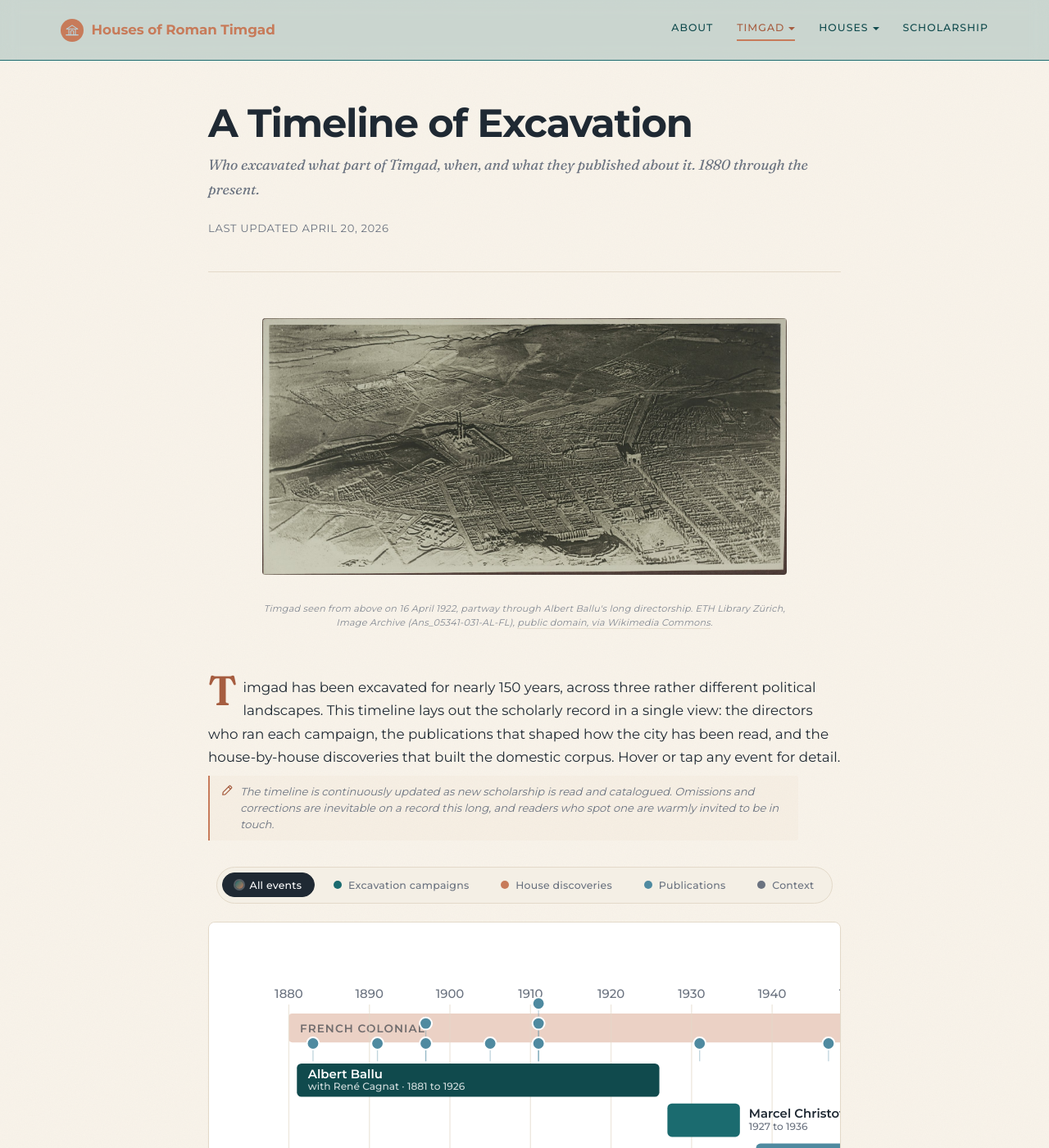
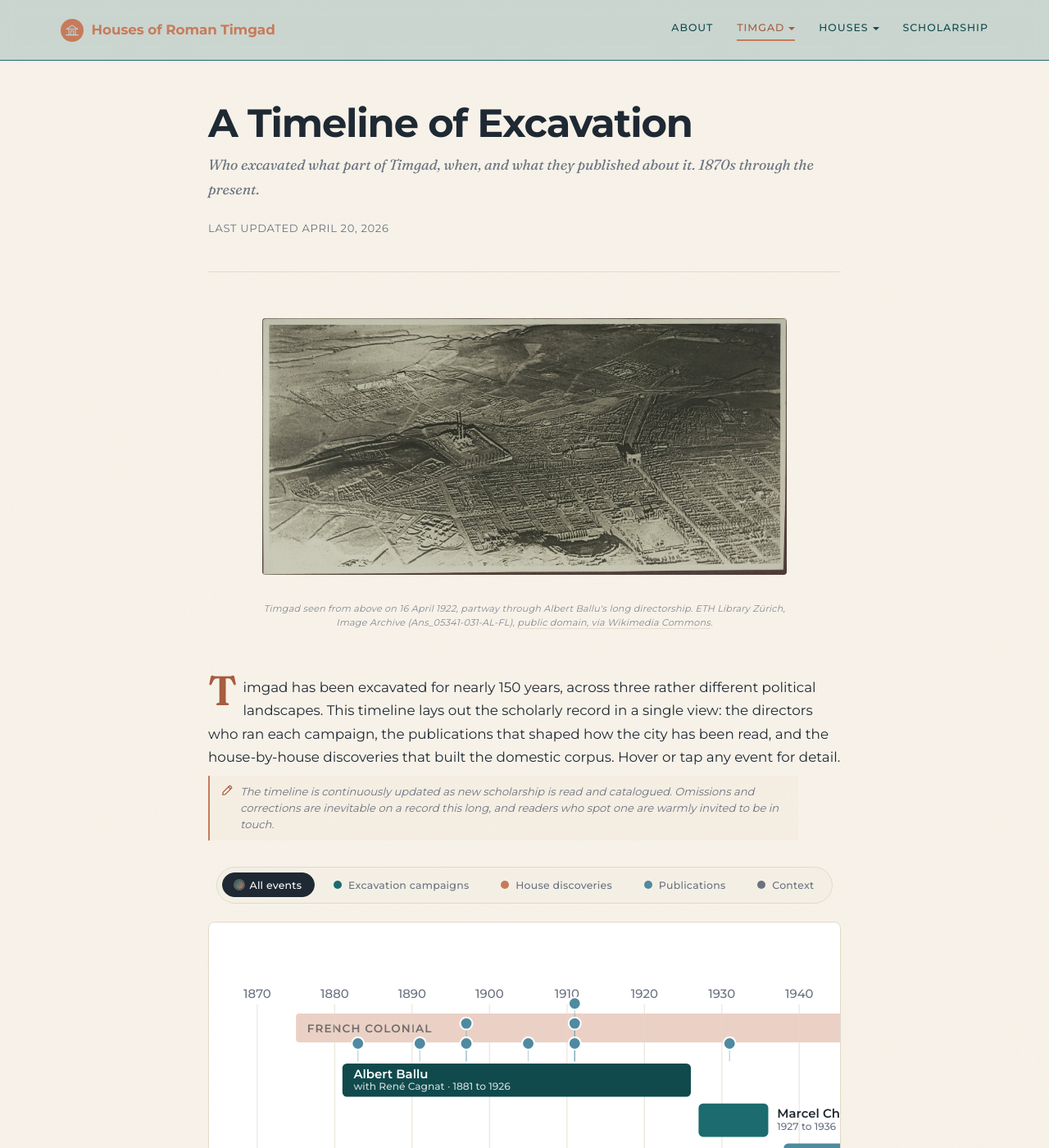
Before and after one commit to kimedher/timgadhouses, a Jekyll site: the page built from timgad/timeline.md, in a window 1280 px wide and 1400 px high. Shown: the whole window at 82% size. Built offline with Jekyll 4.4.1, drawn with Linux system fonts in a browser that asks for light colours.

Commit message:
Timeline viz: shift axis to 1870 so Masqueray (1875) sits inside the chart, not as an outlier

```diff
--- a/timgad/timeline.md
+++ b/timgad/timeline.md
@@ -1,7 +1,7 @@
 ---
 layout: page
 title: A Timeline of Excavation
-subtitle: Who excavated what part of Timgad, when, and what they published about it. 1880 through the present.
+subtitle: Who excavated what part of Timgad, when, and what they published about it. 1870s through the present.
 permalink: /timgad/timeline/
 last_updated: 2026-04-20
 ---
@@ -44,7 +44,7 @@
 </div>
 
 <div class="timeline-viz-wrap" id="timeline-viz-wrap">
-  <svg id="timeline-svg" class="timeline-svg" viewBox="0 0 1180 340" preserveAspectRatio="xMidYMid meet" role="img" aria-label="Horizontal chronological timeline of Timgad excavations, 1880 to present">
+  <svg id="timeline-svg" class="timeline-svg" viewBox="0 0 1180 340" preserveAspectRatio="xMidYMid meet" role="img" aria-label="Horizontal chronological timeline of Timgad excavations, 1870 to present">
     <!-- Dynamically populated by JS -->
   </svg>
   <div class="timeline-hover" id="timeline-hover" aria-live="polite"></div>
@@ -609,7 +609,7 @@
 
   const ERAS = [
     {
-      start: 1880, end: 1962,
+      start: 1875, end: 1962,
       label: 'French Colonial',
       color: '#C77B5A',
       y: 100, height: 24
@@ -1032,7 +1032,7 @@
   });
 
   // Decade grid lines and labels (1880, 1890, ..., 2020)
-  for (let yr = 1880; yr <= 2020; yr += 10) {
+  for (let yr = 1870; yr <= 2020; yr += 10) {
     const xp = x(yr);
     svg.appendChild(el('line', {
       x1: xp, y1: ERA_Y - 8, x2: xp, y2: VB_H - 40,
```
Also changed, not shown: other parts of timgad/timeline.md (+1 -1 lines).
